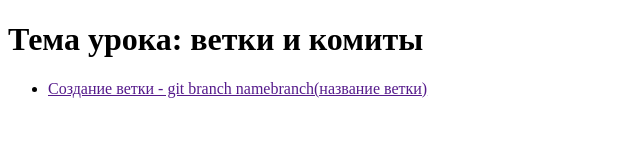
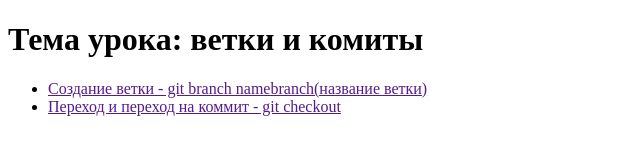
Before and after one commit to naziradenushka/12-30git, a plain HTML site: page index.html in a window 1280 px wide. Shown: the whole page, without its empty margins (0-640 px from the left). Drawn offline with Linux system fonts and the light colour scheme.

Commit message:
checkout for learn

```diff
--- a/index.html
+++ b/index.html
@@ -10,6 +10,7 @@
     <h1>Тема урока: ветки и комиты</h1>
     <ul>
         <li><a href="">Создание ветки - git branch namebranch(название ветки)</a></li>
+        <li><a href="">Переход и переход на коммит - git checkout</a></li>
     </ul>
 </body>
 </html>
```
Also changed, not shown: style.css (added).
